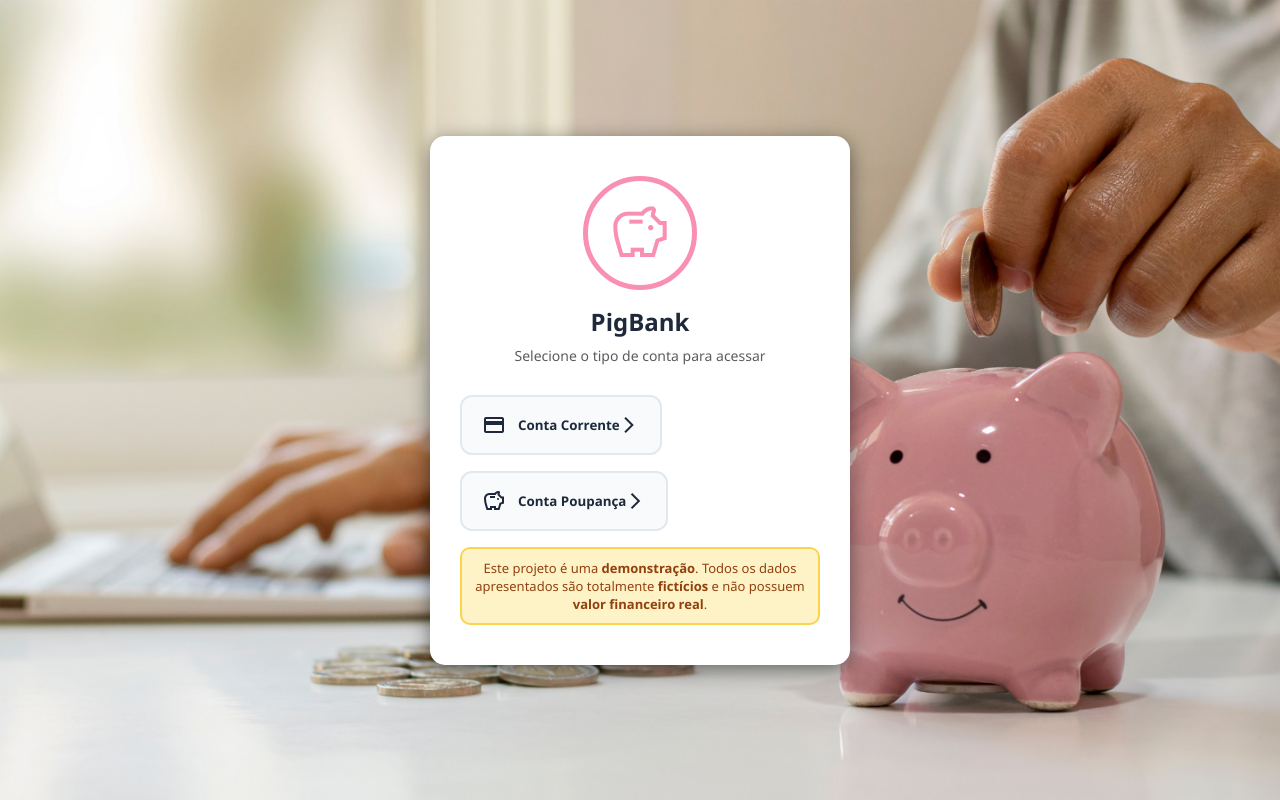
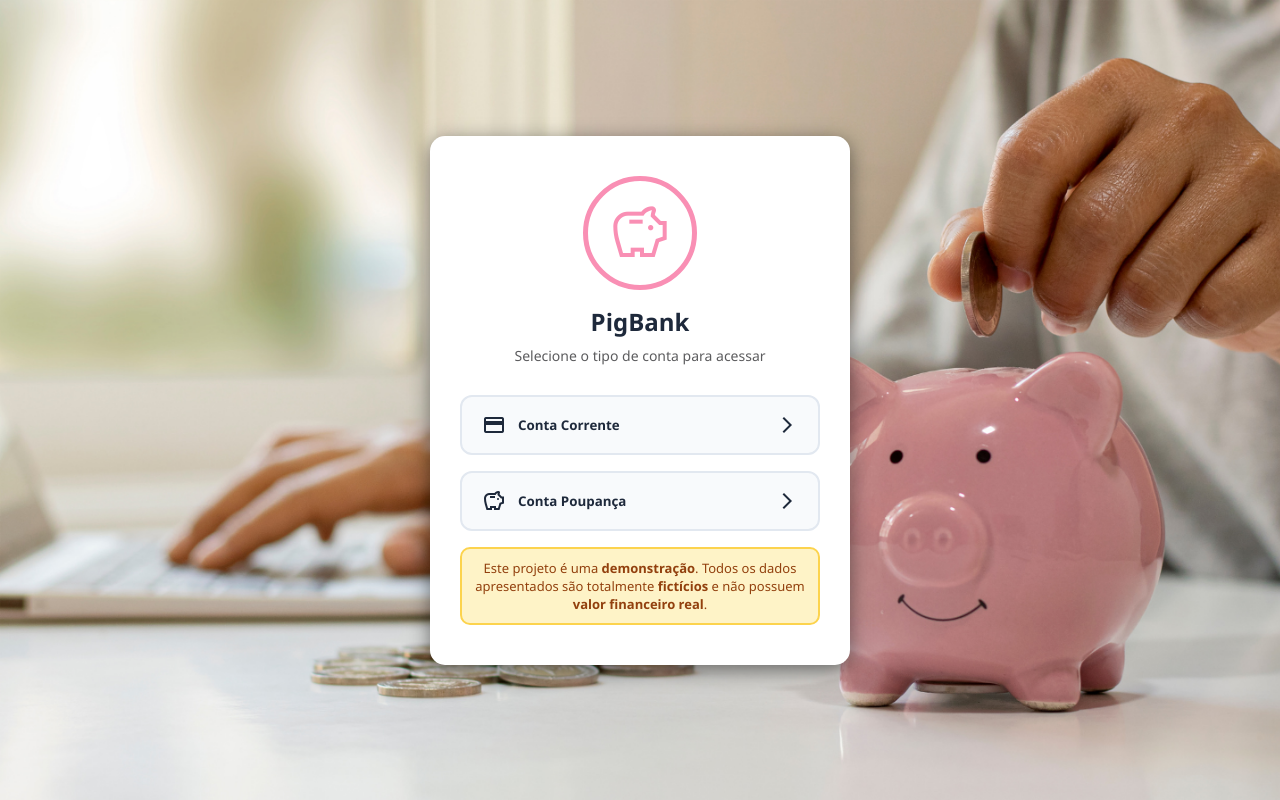
Before and after one commit to pedroluiz289/PigBank, a Spring Boot app: page / in a window 1280 px wide. Run offline with Spring Boot 4, Linux system fonts and the light colour scheme.

Commit message:
Consertado bug dos botoes no index

```diff
--- a/src/main/resources/static/css/style.css
+++ b/src/main/resources/static/css/style.css
@@ -85,6 +85,8 @@
     justify-content: space-between;
     padding: 16px 20px;
     border-radius: 12px;
+    width: 100%;
+    cursor: pointer;
     border: 2px solid var(--cor-borda-botao);
     text-decoration: none;
     color: var(--cor-texto-botao);
```
